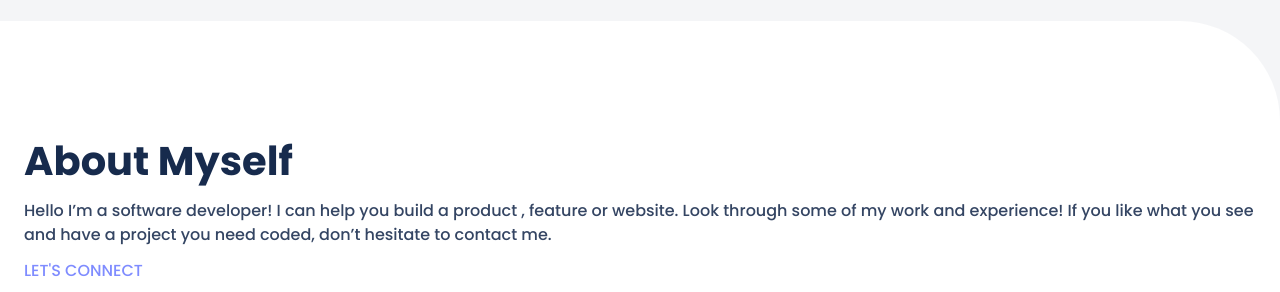
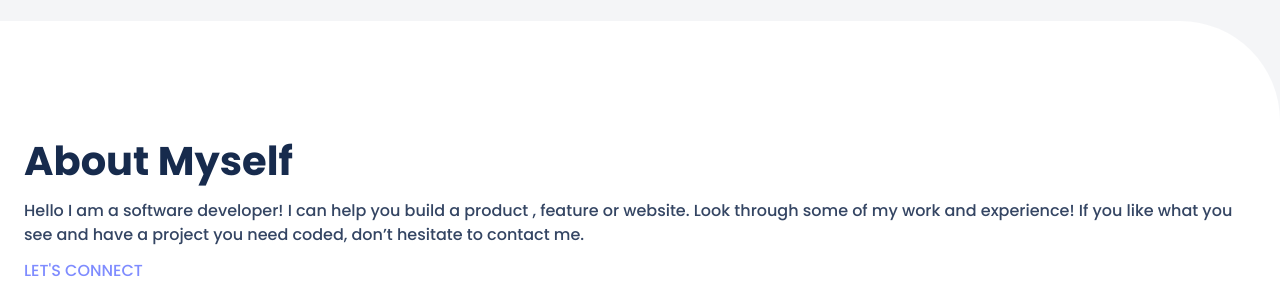
Before and after one commit to Reconfort/reconfort.github.io, a website: page index.html in a window 1280 px wide. Shown: the part 3613-3905 px from the top of the page. Drawn offline with Linux system fonts and the light colour scheme; a web font is replaced by a local one.

Commit message:
Changing html element typos

```diff
--- a/index.html
+++ b/index.html
@@ -168,7 +168,7 @@
 <section class="about">
   <div class="aboutContent">
     <h3>About Myself</h3>
-    <p>Hello I’m a software developer! I can help you build a product , feature or website. Look through some of my work and experience! If you like what you see and have a project you need coded, don’t hesitate to contact me.</p>
+    <p>Hello I am a software developer! I can help you build a product , feature or website. Look through some of my work and experience! If you like what you see and have a project you need coded, don’t hesitate to contact me.</p>
     <h2>Let's connect</h2>
     <ul>
       <li>
```
